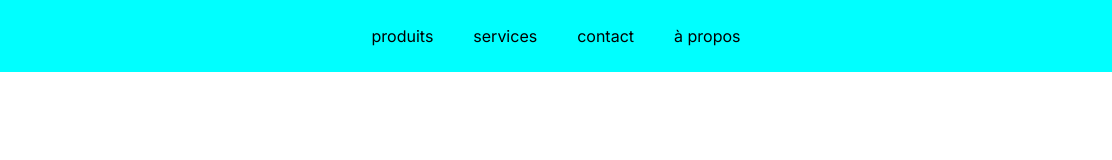
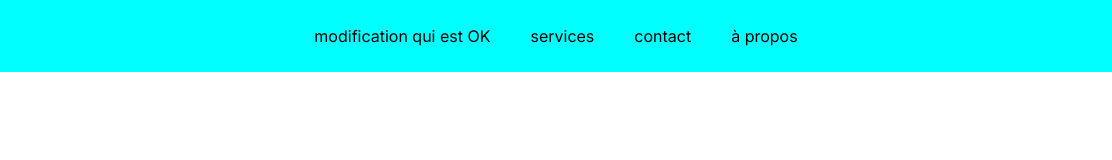
Before and after one commit to Virgile-fr/Portfolio-NOM-PRENOM-DADGM2, a plain HTML site: page index.html in a window 1280 px wide. Shown: the full height of the page, 84-1196 px from the left. Drawn offline with Linux system fonts and the light colour scheme.

Commit message:
modification qui est ok
changement de la balise lien de produit

```diff
--- a/index.html
+++ b/index.html
@@ -12,7 +12,7 @@
 
         <img src="./images/Symbol.svg" alt="">
         <div class="navigation">
-            <a href="">produits</a>
+            <a href="">modification qui est OK</a>
             <a href="">services</a>
             <a href="">contact</a>
             <a href="">à propos</a>
```
